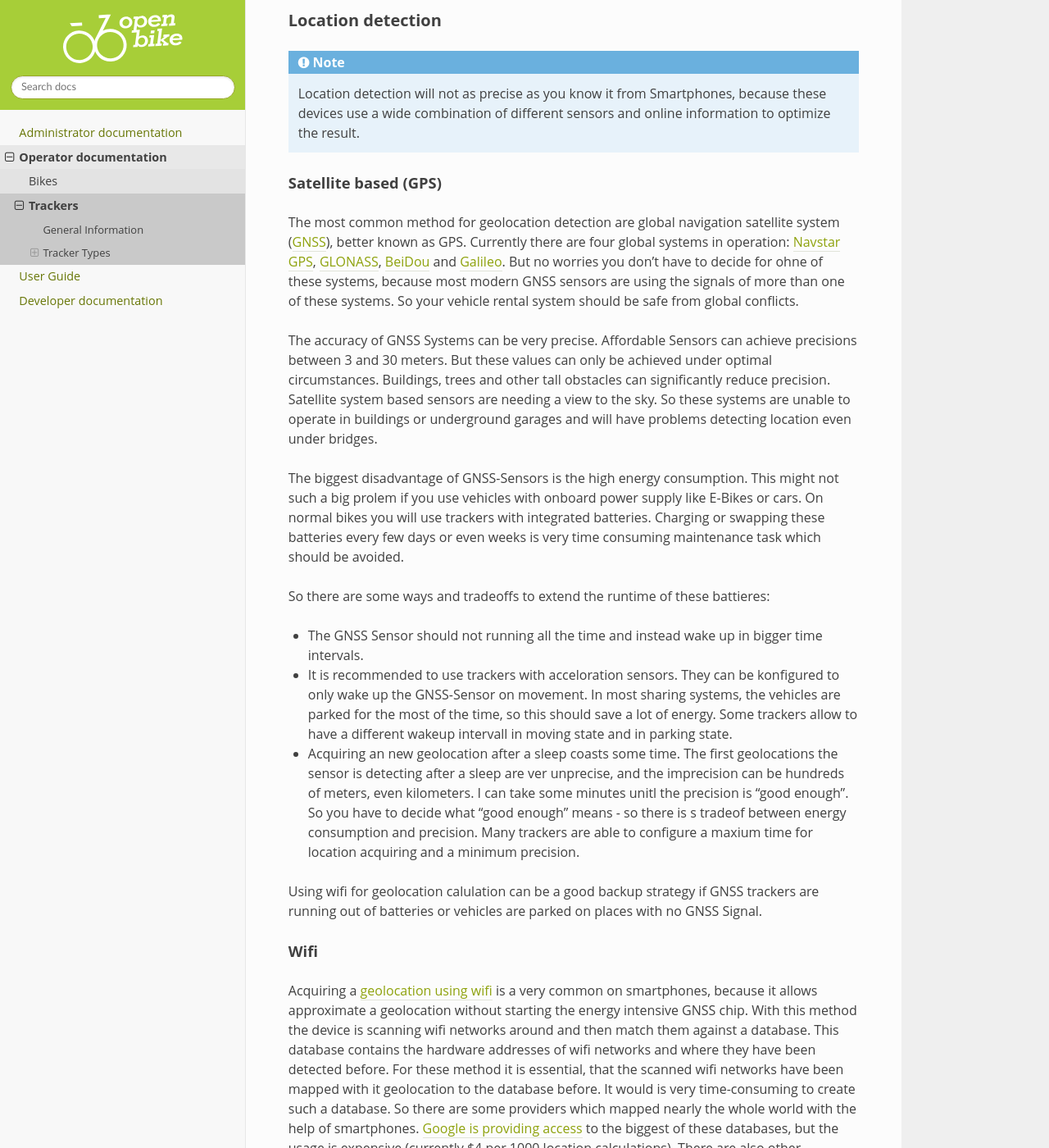
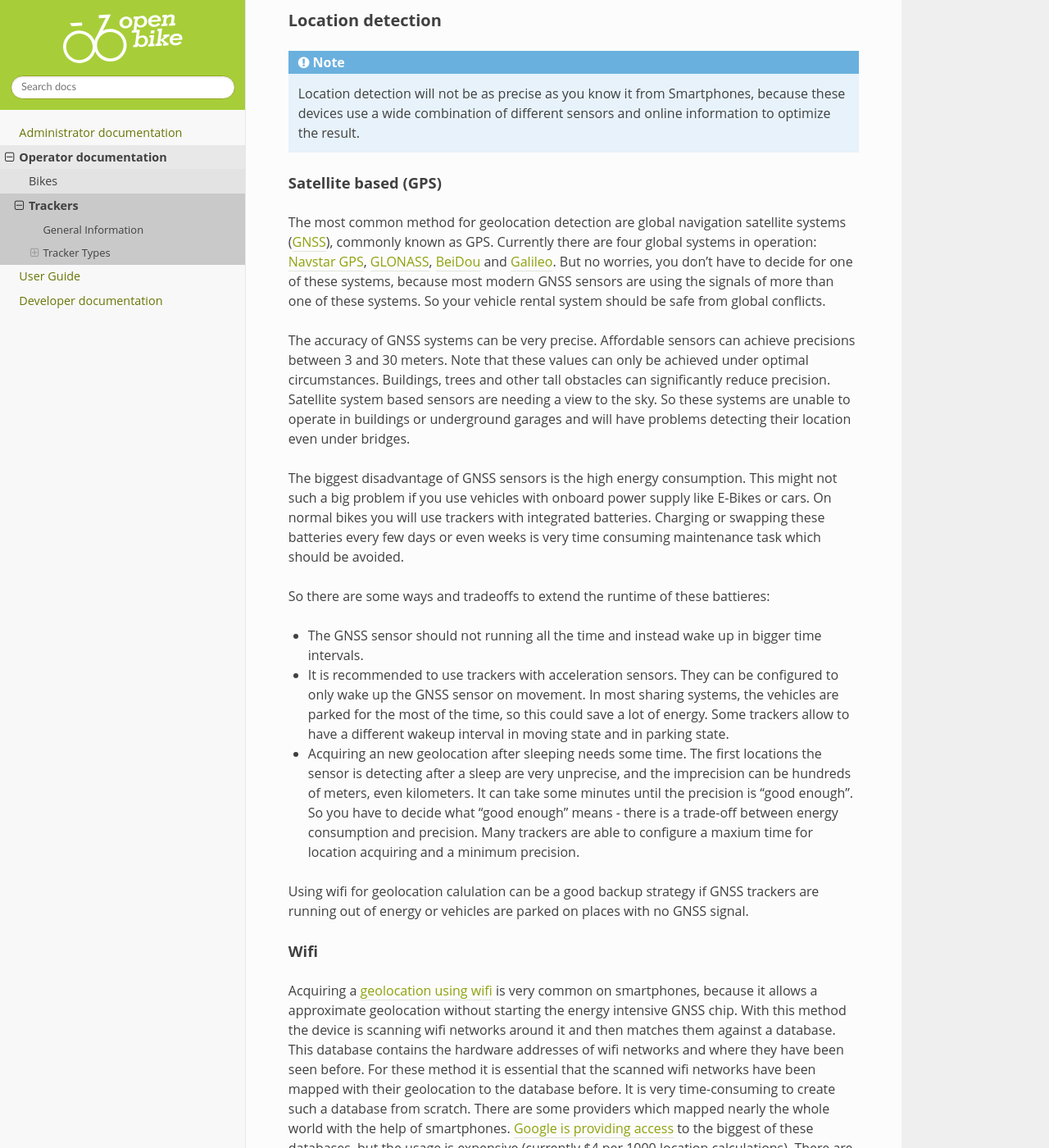
Before and after one commit to transportkollektiv/openbike, a Sphinx documentation site: the page built from docs/operator/trackers.rst, in a window 1280 px wide and 1400 px high, scrolled down 771 px. Shown: the whole window at 82% size. Built offline with Sphinx 7.4.7 and the Read the Docs theme 2.0.0, drawn with Linux system fonts in a browser that asks for light colours; pages that are not in the unit, such as notebooks, are missing from menus; some of the changed text lies outside the part shown.

Commit message:
docs: fix typos

```diff
--- a/docs/operator/trackers.rst
+++ b/docs/operator/trackers.rst
@@ -22,38 +22,38 @@ Location trackers perform two main actions. First task is Geolocation detection,
 Location detection
 ^^^^^^^^^^^^^^^^^^
 
-.. note:: Location detection will not as precise as you know it from Smartphones, because these devices use a wide combination of different sensors and online information to optimize the result.
+.. note:: Location detection will not be as precise as you know it from Smartphones, because these devices use a wide combination of different sensors and online information to optimize the result.
 
 Satellite based (GPS)
 """""""""""""""""""""
 
-The most common method for geolocation detection are global navigation satellite system (`GNSS <https://en.wikipedia.org/wiki/Satellite_navigation>`_), better known as GPS. Currently there are four global systems in operation: `Navstar GPS <https://en.wikipedia.org/wiki/Global_Positioning_System>`_, `GLONASS <https://en.wikipedia.org/wiki/GLONASS>`_, `BeiDou <https://en.wikipedia.org/wiki/BeiDou_Navigation_Satellite_System>`_ and `Galileo <https://en.wikipedia.org/wiki/Galileo_(satellite_navigation)>`_. But no worries you don't have to decide for ohne of these systems, because most modern GNSS sensors are using the signals of more than one of these systems. So your vehicle rental system should be safe from global conflicts.
+The most common method for geolocation detection are global navigation satellite systems (`GNSS <https://en.wikipedia.org/wiki/Satellite_navigation>`_), commonly known as GPS. Currently there are four global systems in operation: `Navstar GPS <https://en.wikipedia.org/wiki/Global_Positioning_System>`_, `GLONASS <https://en.wikipedia.org/wiki/GLONASS>`_, `BeiDou <https://en.wikipedia.org/wiki/BeiDou_Navigation_Satellite_System>`_ and `Galileo <https://en.wikipedia.org/wiki/Galileo_(satellite_navigation)>`_. But no worries, you don't have to decide for one of these systems, because most modern GNSS sensors are using the signals of more than one of these systems. So your vehicle rental system should be safe from global conflicts.
 
-The accuracy of GNSS Systems can be very precise. Affordable Sensors can achieve precisions between 3 and 30 meters. But these values can only be achieved under optimal circumstances. Buildings, trees and other tall obstacles can significantly reduce precision. Satellite system based sensors are needing a view to the sky. So these systems are unable to operate in buildings or underground garages and will have problems detecting location even under bridges.
+The accuracy of GNSS systems can be very precise. Affordable sensors can achieve precisions between 3 and 30 meters. Note that these values can only be achieved under optimal circumstances. Buildings, trees and other tall obstacles can significantly reduce precision. Satellite system based sensors are needing a view to the sky. So these systems are unable to operate in buildings or underground garages and will have problems detecting their location even under bridges.
 
-The biggest disadvantage of GNSS-Sensors is the high energy consumption. This might not such a big prolem if you use vehicles with onboard power supply like E-Bikes or cars. On normal bikes you will use trackers with integrated batteries. Charging or swapping these batteries every few days or even weeks is very time consuming maintenance task which should be avoided.
+The biggest disadvantage of GNSS sensors is the high energy consumption. This might not such a big problem if you use vehicles with onboard power supply like E-Bikes or cars. On normal bikes you will use trackers with integrated batteries. Charging or swapping these batteries every few days or even weeks is very time consuming maintenance task which should be avoided.
 
 So there are some ways and tradeoffs to extend the runtime of these battieres:
 
-- The GNSS Sensor should not running all the time and instead wake up in bigger time intervals.
-- It is recommended to use trackers with acceloration sensors. They can be konfigured to only wake up the GNSS-Sensor on movement. In most sharing systems, the vehicles are parked for the most of the time, so this should save a lot of energy. Some trackers allow to have a different wakeup intervall in moving state and in parking state.
-- Acquiring an new geolocation after a sleep coasts some time. The first geolocations the sensor is detecting after a sleep are ver unprecise, and the imprecision can be hundreds of meters, even kilometers. I can take some minutes unitl the precision is "good enough". So you have to decide what "good enough" means - so there is s tradeof between energy consumption and precision. Many trackers are able to configure a maxium time for location acquiring and a minimum precision.
+- The GNSS sensor should not running all the time and instead wake up in bigger time intervals.
+- It is recommended to use trackers with acceleration sensors. They can be configured to only wake up the GNSS sensor on movement. In most sharing systems, the vehicles are parked for the most of the time, so this could save a lot of energy. Some trackers allow to have a different wakeup interval in moving state and in parking state.
+- Acquiring an new geolocation after sleeping needs some time. The first locations the sensor is detecting after a sleep are very unprecise, and the imprecision can be hundreds of meters, even kilometers. It can take some minutes until the precision is "good enough". So you have to decide what "good enough" means - there is a trade-off between energy consumption and precision. Many trackers are able to configure a maxium time for location acquiring and a minimum precision.
 
-Using wifi for geolocation calulation can be a good backup strategy if GNSS trackers are running out of batteries or vehicles are parked on places with no GNSS Signal.
+Using wifi for geolocation calulation can be a good backup strategy if GNSS trackers are running out of energy or vehicles are parked on places with no GNSS signal.
 
 Wifi
 """"
 
-Acquiring a `geolocation using wifi <https://en.wikipedia.org/wiki/Wi-Fi_positioning_system>`_ is a very common on smartphones, because it allows approximate a geolocation without starting the energy intensive GNSS chip. With this method the device is scanning wifi networks around and then match them against a database. This database contains the hardware addresses of wifi networks and where they have been detected before. For these method it is essential, that the scanned wifi networks have been mapped with it geolocation to the database before.
-It would is very time-consuming to create such a database. So there are some providers which mapped nearly the whole world with the help of smartphones. `Google is providing access <https://developers.google.com/maps/documentation/geolocation/overview>`_ to the biggest of these databases, but the usage is expensive (currently $4 per 1000 location calculations). There are also other commecial providers.
+Acquiring a `geolocation using wifi <https://en.wikipedia.org/wiki/Wi-Fi_positioning_system>`_ is very common on smartphones, because it allows a approximate geolocation without starting the energy intensive GNSS chip. With this method the device is scanning wifi networks around it and then matches them against a database. This database contains the hardware addresses of wifi networks and where they have been seen before. For these method it is essential that the scanned wifi networks have been mapped with their geolocation to the database before.
+It is very time-consuming to create such a database from scratch. There are some providers which mapped nearly the whole world with the help of smartphones. `Google is providing access <https://developers.google.com/maps/documentation/geolocation/overview>`_ to the biggest of these databases, but the usage is expensive (currently $4 per 1000 location calculations). There are also other commecial providers.
 
-For non-commercial projects `Mozilla Locations Services <https://location.services.mozilla.com/>`_ is an alternative with a good coverage in many places. Also the coverage can be improved by everyone with an android smartphone by using the mozilla stumbler app. The problem ist, that the future of this project is a bit unclear. But the underlying software of mozilla location services `is open source <https://github.com/mozilla/ichnaea/>`_ and can be used to create a own database.
+For non-commercial projects `Mozilla Location Services <https://location.services.mozilla.com/>`_ is an alternative with good coverage in many places. Also the coverage can be improved by everyone with an android smartphone by using the mozilla stumbler app. The problem is that the future of this project seems a bit unclear. But the underlying software `is open source <https://github.com/mozilla/ichnaea/>`_ and can be used to create your own database.
 
-The big advantage of Wifi location calculation is, the very low energy consumption and extreme low startup time compared to GNSS-Systems. It also works indoor and other enviroments without a view to the sky.
+The big advantage of Wifi location calculation is the very low energy consumption and extreme low startup time compared to GNSS systems. It also works indoor and other environments without a view to the sky.
 
-The disadvantages of Wifi location calculation are, that it works only in populated areas, where wifi networks are visable. Even bigger parks in cities could be a problem, but it is really dependend on the enviroment. Another problem is the depedency on a loaction database services and that the database need coverage of the taget area.
+The disadvantages of Wifi location calculation are that it works only in populated areas, where wifi networks are visible. Even bigger parks in cities could be a problem, but it is really dependent on the environment. Another problem is the dependency on a location database service and that their database needs coverage of the target area.
 
-The precision is extremely dependend on the number of visble wifi networks and the databse quality. Results between 10 and 100 meters are typical.
+The precision is extremely dependent on the number of visble wifi networks and the databse quality. Results between 10 and 100 meters are typical.
 
 Data transmission
 ^^^^^^^^^^^^^^^^^
```
Also changed, not shown: other parts of docs/operator/trackers.rst (+11 -11 lines).
